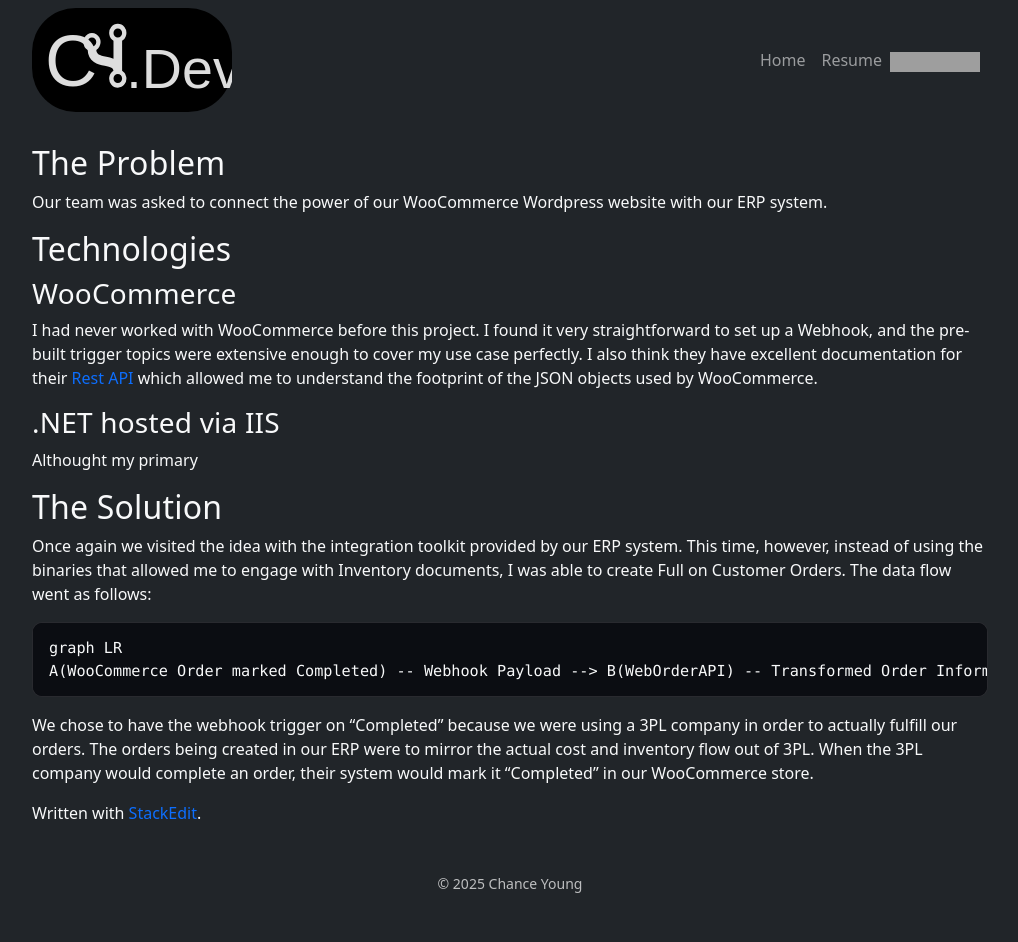
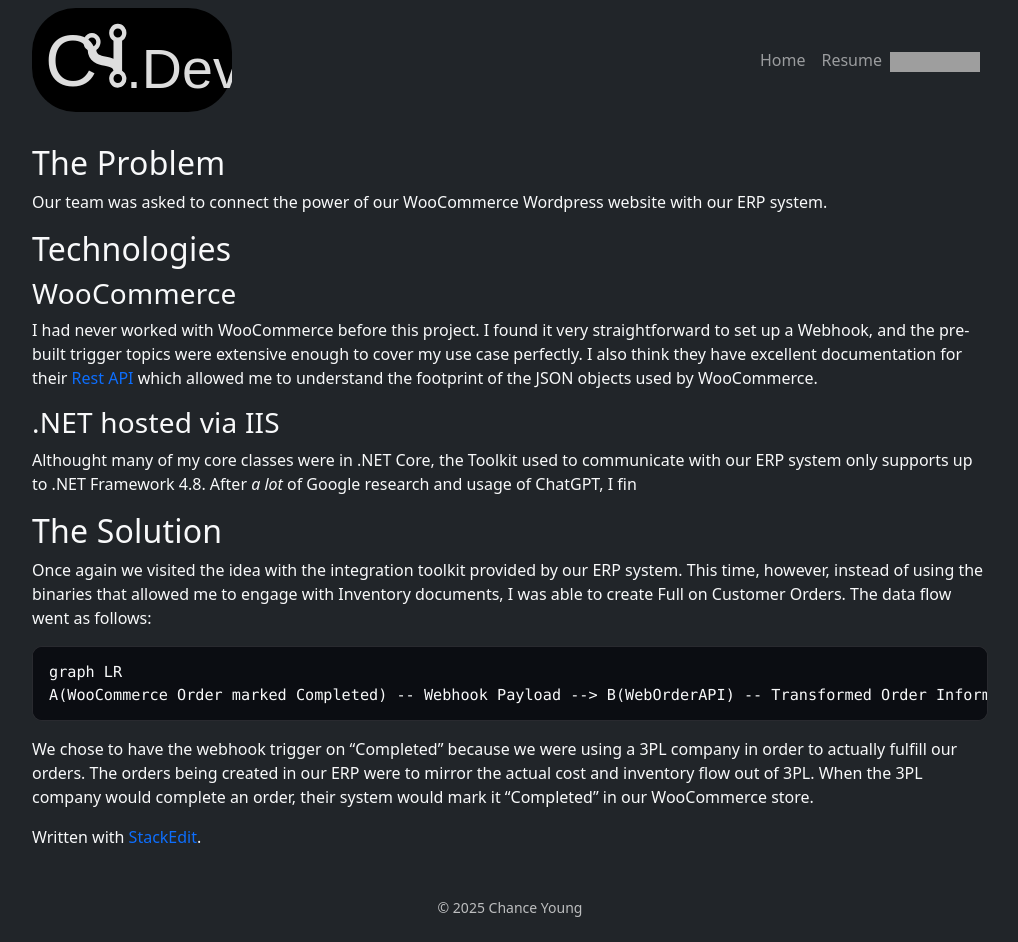
Before and after one commit to ChanceYoung/ChanceYoung.github.io, a Jekyll site: the page built from _projects/woocommerceintegrationv1.md, in a window 1280 px wide. Shown: the whole page, without its empty margins (130-1148 px from the left). Built offline with Jekyll 4.4.1, drawn with Linux system fonts in a browser that asks for light colours; before the commit the page ends 918 px from its top, so only the background shows below that; part of the change alters nothing that is shown; grey boxes are pictures that could not be loaded.

Commit message:
_projects/woocommerceintegrationv1.md updated from https://stackedit.io/

```diff
--- a/_projects/woocommerceintegrationv1.md
+++ b/_projects/woocommerceintegrationv1.md
@@ -14,7 +14,7 @@ Our team was asked to connect the power of our WooCommerce Wordpress website wit
 I had never worked with WooCommerce before this project. I found it very straightforward to set up a Webhook, and the pre-built trigger topics were extensive enough to cover my use case perfectly. I also think they have excellent documentation for their [Rest API](https://woocommerce.github.io/woocommerce-rest-api-docs/) which allowed me to understand the footprint of the JSON objects used by WooCommerce.
 
 ### .NET hosted via IIS
-Althought my primary
+Althought many of my core classes were in .NET Core, the Toolkit used to communicate with our ERP system only supports up to .NET Framework 4.8. After *a lot* of Google research and usage of ChatGPT, I fin
 
 ## The Solution
 Once again we visited the idea with the integration toolkit provided by our ERP system. This time, however, instead of using the binaries that allowed me to engage with Inventory documents, I was able to create Full on Customer Orders. The data flow went as follows:
@@ -30,6 +30,6 @@ We chose to have the webhook trigger on "Completed" because we were using a 3PL
 
 > Written with [StackEdit](https://stackedit.io/).
 <!--stackedit_data:
-eyJoaXN0b3J5IjpbNDA5NDk2ODUsLTE4NjAzOTA1NDksLTU5Nz
-EyMDYyNCwtMTU1NjE0MjgyMiwxNzcwMjY3ODZdfQ==
+eyJoaXN0b3J5IjpbLTE5OTE0OTQ4MjIsLTE4NjAzOTA1NDksLT
+U5NzEyMDYyNCwtMTU1NjE0MjgyMiwxNzcwMjY3ODZdfQ==
 -->
```
